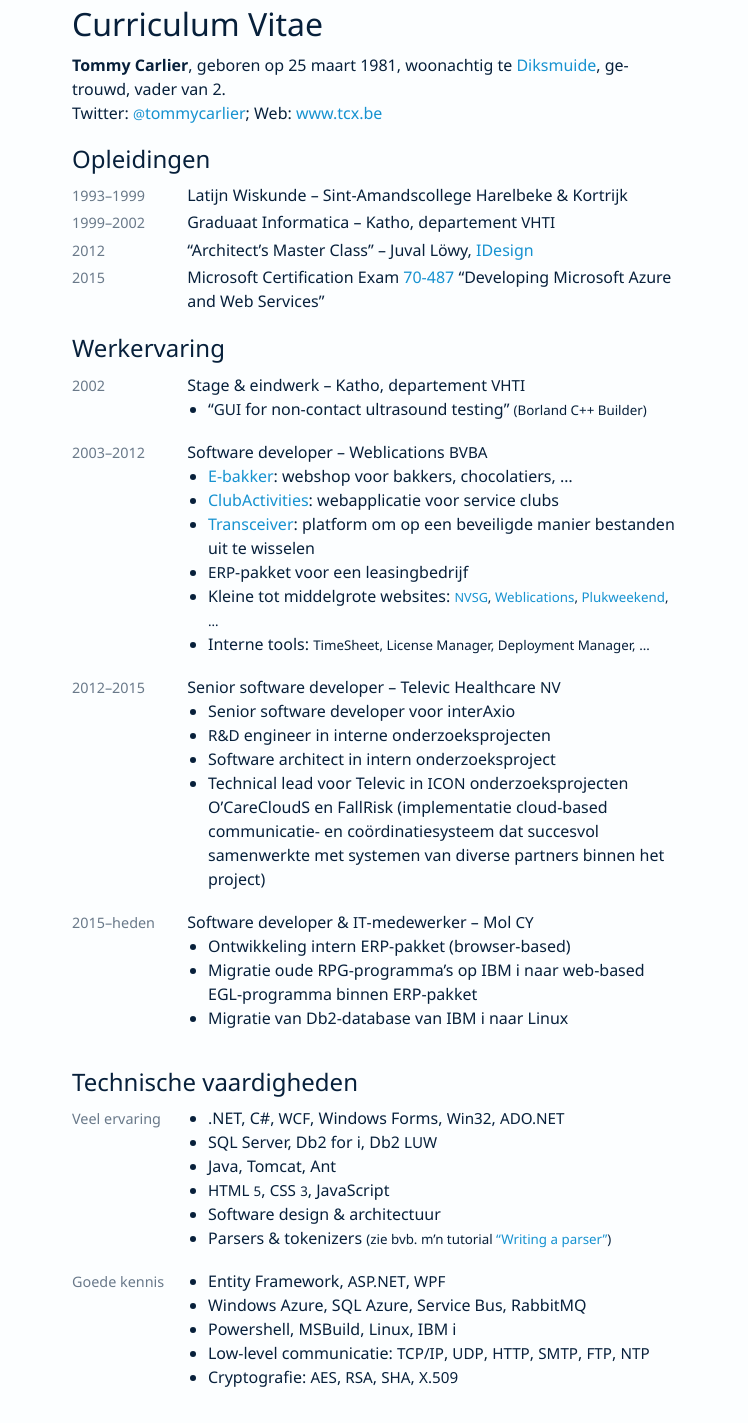
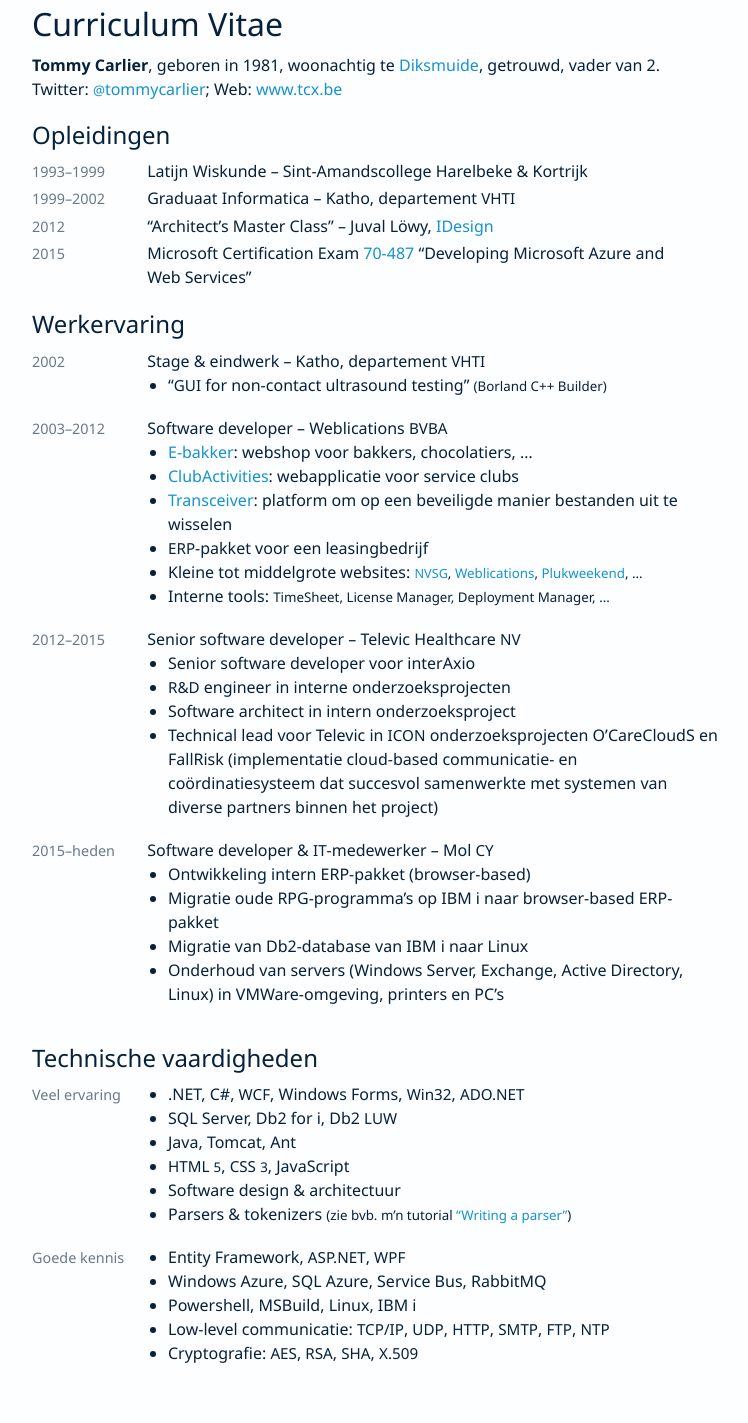
Before and after one commit to tommy-carlier/etc.tcx.be, a Jekyll site: the page built from cv/index.html, in a window 1280 px wide. Shown: the whole page, without its empty margins (264-1012 px from the left). Built offline with Jekyll 4.4.1, drawn with Linux system fonts in a browser that asks for light colours; comment, search, counter and statistics services are not loaded; after the commit the page ends 1399 px from its top, so only the background shows below that.

Commit message:
Tweak content and layout

```diff
--- a/cv/index.html
+++ b/cv/index.html
@@ -11,7 +11,7 @@ th { min-width: 8em; }
 </style>
 
 <h1>Curriculum Vitae</h1>
-<p><b>Tommy Carlier</b>, geboren op <time datetime="1981-03-25">25 maart 1981</time>, woonachtig te <a href="https://www.openstreetmap.org/#map=15/51.0302/2.8599">Diksmuide</a>, getrouwd, vader van 2.<br>
+<p><b>Tommy Carlier</b>, geboren in <time datetime="1981-03-25">1981</time>, woonachtig te <a href="https://www.openstreetmap.org/#map=15/51.0302/2.8599">Diksmuide</a>, getrouwd, vader van 2.<br>
 Twitter: <a href="https://twitter.com/tommycarlier" rel=me><small>@</small>tommycarlier</a>; Web: <a href="https://www.tcx.be/">www.tcx.be</a></p>
 
 <h2>Opleidingen</h2>
@@ -26,6 +26,7 @@ Twitter: <a href="https://twitter.com/tommycarlier" rel=me><small>@</small>tommy
 <table>
   <tr><th>2002<td>Stage &amp; eindwerk – Katho, <nobr>departement <abbr>VHTI</abbr></nobr>
     <ul><li>“<abbr>GUI</abbr> for non-contact ultrasound testing” <small>(Borland C++ Builder)</small></ul></tr>
+
   <tr><th>2003–2012<td><nobr>Software developer</nobr> – Weblications <abbr>BVBA</abbr><ul>
     <li><a href="http://e-bakker.be/">E-bakker</a>: webshop voor bakkers, chocolatiers, …
     <li><a href="http://www.clubactivities.net/">ClubActivities</a>: webapplicatie voor service clubs
@@ -34,16 +35,19 @@ Twitter: <a href="https://twitter.com/tommycarlier" rel=me><small>@</small>tommy
     <li>Kleine tot middelgrote websites: <small><abbr><a href="http://www.anah-nvsg.org/">NVSG</a></abbr>, <a href="http://www.weblications.be/">Weblications</a>, <a href="http://www.plukweekend.be/">Plukweekend</a>, …</small>
     <li>Interne tools: <small>TimeSheet, License&nbsp;Manager, Deployment&nbsp;Manager, …</small>
   </ul></tr>
+
   <tr><th>2012–2015<td><nobr>Senior software developer</nobr> – <nobr>Televic Healthcare <abbr>NV</abbr></nobr><ul>
     <li>Senior software developer voor interAxio
     <li><abbr>R&amp;D</abbr> engineer in interne onderzoeksprojecten
     <li>Software architect in intern onderzoeksproject
     <li>Technical lead voor Televic in <abbr>ICON</abbr> onderzoeksprojecten O’CareCloudS en FallRisk (implementatie cloud-based communicatie- en coördinatiesysteem dat succesvol samenwerkte met systemen van diverse partners binnen het project)
   </ul></tr>
+
   <tr><th>2015–heden<td><nobr>Software developer</nobr> &amp; <nobr><abbr>IT</abbr>-medewerker</nobr> – <nobr>Mol <abbr>CY</abbr></nobr><ul>
     <li>Ontwikkeling intern ERP-pakket (browser-based)
-    <li>Migratie oude RPG-programma’s op IBM&nbsp;i naar web-based EGL-programma binnen ERP-pakket
+    <li>Migratie oude RPG-programma’s op IBM&nbsp;i naar browser-based ERP-pakket
     <li>Migratie van Db2-database van IBM&nbsp;i naar Linux
+    <li>Onderhoud van servers (Windows Server, Exchange, Active Directory, Linux) in VMWare-omgeving, printers en PC’s
   </ul></tr>
 </table>
 
--- a/etc.scss
+++ b/etc.scss
@@ -91,7 +91,7 @@ tbody th {
   }
 
   body {
-    max-width: 40em;
+    max-width: 45em;
     padding: 0 1em;
   }
 
```
